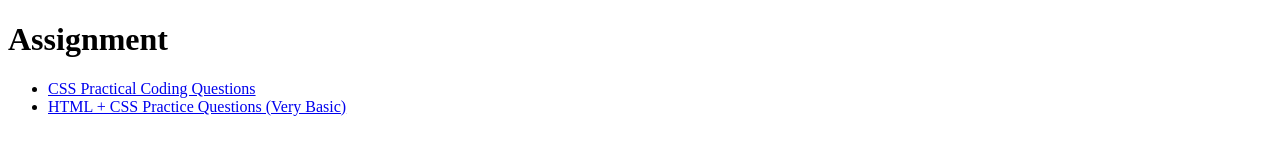
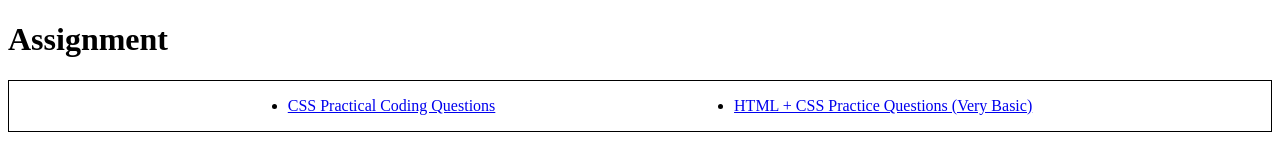
Before and after one commit to Vikash-Attrish/CSS-Question-Practice, a website: page veryBasic.html in a window 1280 px wide. Drawn offline with Linux system fonts and the light colour scheme.

```diff
--- a/veryBasic.html
+++ b/veryBasic.html
@@ -9,8 +9,8 @@
     <header>
         <div>
           <h1>Assignment</h1>
-          <nav>
-            <ul>
+          <nav style="border: 1px solid black;">
+            <ul style="display: flex; justify-content: space-evenly; ">
               <li><a href="index.html">CSS Practical Coding Questions</a></li>
               <li><a href="veryBasic.html">HTML + CSS Practice Questions (Very Basic)</a></li>
             </ul>
```
